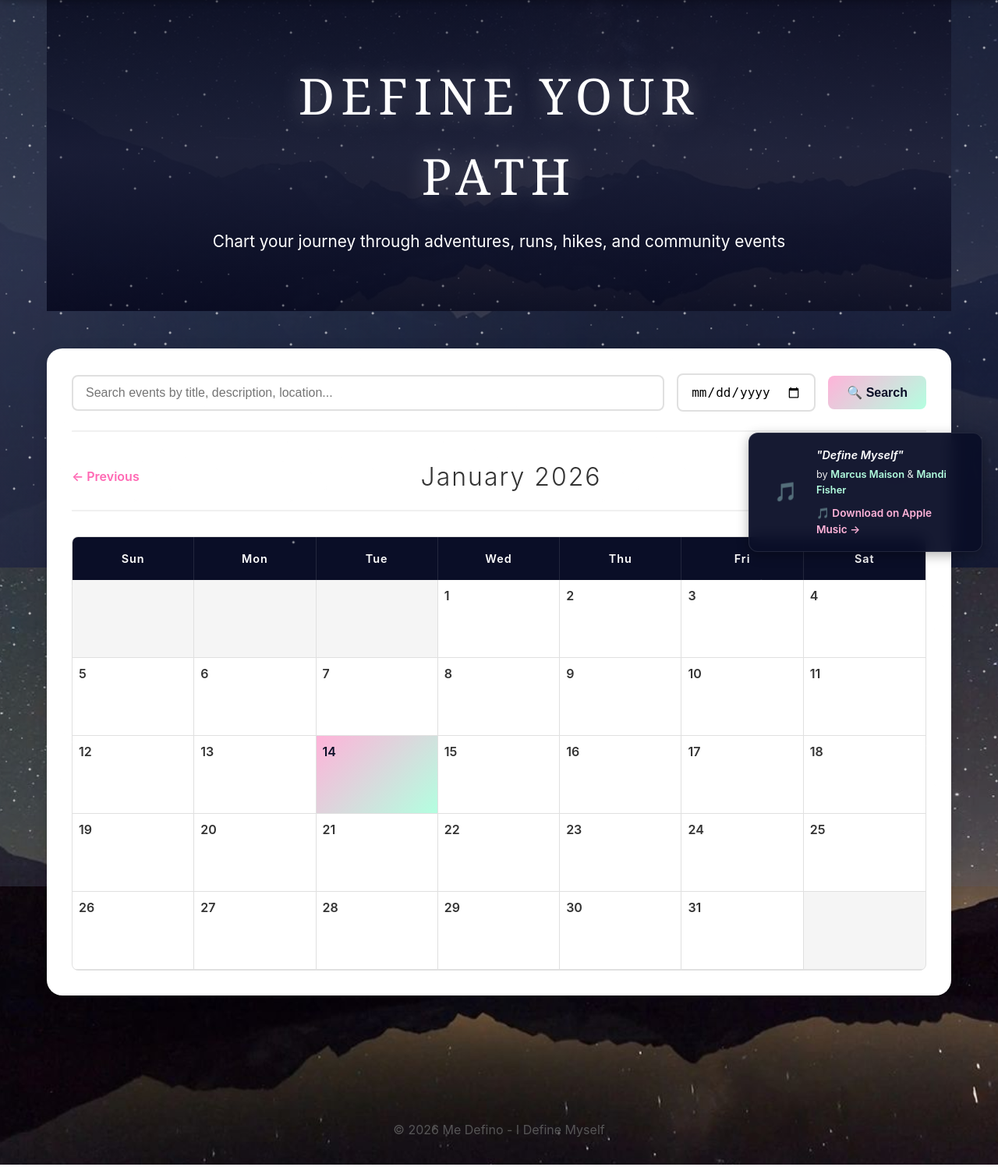
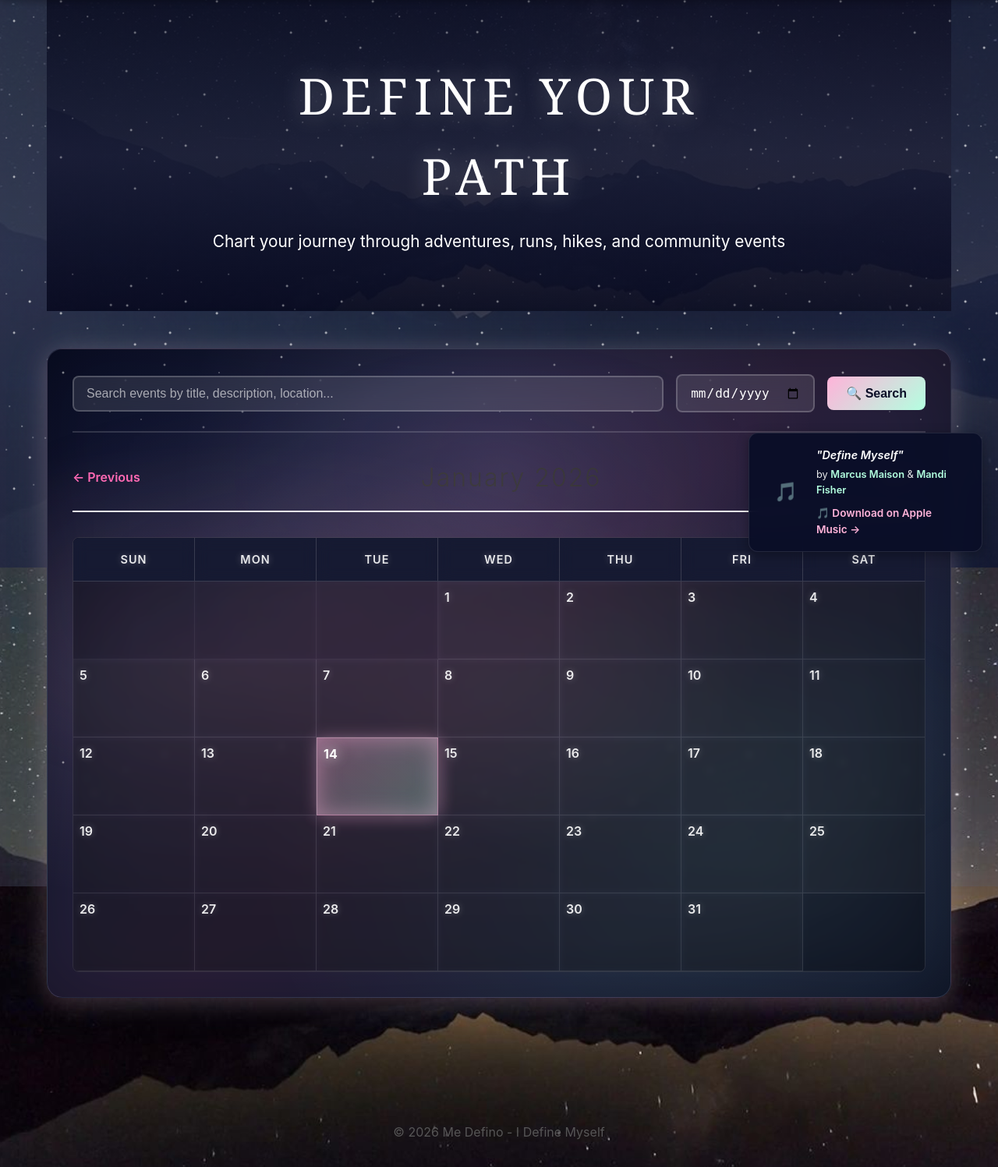
Before and after one commit to deannariddlespur/sisepuede-journal, a Django app: page /define-your-path/ in a window 1280 px wide. Shown: the part 72-1569 px from the top of the page at 78% size. Run offline with Django 5.2, Linux system fonts and the light colour scheme; data that the repository does not hold is empty.

Commit message:
Transform calendar background to Milky Way galaxy theme
- Dark space background with gradient nebula clouds
- Twinkling stars overlay animation
- Pastel pink/mint/lavender nebula effects
- Transparent calendar cells to show galaxy background
- White text with glow effects for visibility
- Glassmorphism effects on search inputs and sections
- Pink planet event dots now stand out beautifully
- Smooth animations for stars and nebula drift

```diff
--- a/entries/static/entries/css/path_calendar.css
+++ b/entries/static/entries/css/path_calendar.css
@@ -48,23 +48,103 @@
     animation: fade-in 1.5s ease-in 0.3s both;
 }
 
-/* Calendar Container */
+/* Calendar Container - Milky Way Theme */
 .calendar-container {
-    background: white;
+    position: relative;
+    background:
+        radial-gradient(ellipse at 20% 50%, rgba(255, 179, 217, 0.15) 0%, transparent 50%),
+        radial-gradient(ellipse at 80% 80%, rgba(179, 255, 224, 0.12) 0%, transparent 50%),
+        radial-gradient(ellipse at 50% 20%, rgba(217, 179, 255, 0.1) 0%, transparent 50%),
+        linear-gradient(135deg, #0a0e27 0%, #1a1f3a 25%, #2a1f3a 50%, #1a1f3a 75%, #0a0e27 100%);
     border-radius: 20px;
     padding: 2rem;
     margin-bottom: 3rem;
-    box-shadow: 0 4px 20px rgba(0, 0, 0, 0.1);
+    box-shadow:
+        0 4px 30px rgba(255, 179, 217, 0.2),
+        0 0 60px rgba(179, 255, 224, 0.1),
+        inset 0 0 100px rgba(0, 0, 0, 0.3);
     width: 100%;
     max-width: 100%;
     overflow-x: auto;
+    border: 1px solid rgba(255, 255, 255, 0.1);
+}
+
+/* Milky Way stars overlay */
+.calendar-container::before {
+    content: '';
+    position: absolute;
+    top: 0;
+    left: 0;
+    right: 0;
+    bottom: 0;
+    background-image:
+        radial-gradient(2px 2px at 20px 30px, rgba(255, 255, 255, 0.8), transparent),
+        radial-gradient(2px 2px at 60px 70px, rgba(255, 255, 255, 0.6), transparent),
+        radial-gradient(1px 1px at 50px 50px, rgba(255, 255, 255, 0.9), transparent),
+        radial-gradient(1px 1px at 80px 80px, rgba(255, 255, 255, 0.7), transparent),
+        radial-gradient(2px 2px at 100px 40px, rgba(255, 255, 255, 0.5), transparent),
+        radial-gradient(1px 1px at 120px 90px, rgba(255, 255, 255, 0.8), transparent),
+        radial-gradient(2px 2px at 150px 20px, rgba(255, 255, 255, 0.6), transparent),
+        radial-gradient(1px 1px at 180px 60px, rgba(255, 255, 255, 0.7), transparent),
+        radial-gradient(2px 2px at 200px 100px, rgba(255, 255, 255, 0.5), transparent),
+        radial-gradient(1px 1px at 220px 30px, rgba(255, 255, 255, 0.9), transparent),
+        radial-gradient(2px 2px at 250px 80px, rgba(255, 255, 255, 0.6), transparent),
+        radial-gradient(1px 1px at 280px 50px, rgba(255, 255, 255, 0.7), transparent),
+        radial-gradient(2px 2px at 300px 10px, rgba(255, 255, 255, 0.8), transparent),
+        radial-gradient(1px 1px at 320px 70px, rgba(255, 255, 255, 0.5), transparent),
+        radial-gradient(2px 2px at 350px 40px, rgba(255, 255, 255, 0.6), transparent),
+        radial-gradient(1px 1px at 380px 90px, rgba(255, 255, 255, 0.7), transparent),
+        radial-gradient(2px 2px at 400px 20px, rgba(255, 255, 255, 0.8), transparent),
+        radial-gradient(1px 1px at 420px 60px, rgba(255, 255, 255, 0.5), transparent),
+        radial-gradient(2px 2px at 450px 100px, rgba(255, 255, 255, 0.6), transparent);
+    background-size: 500px 500px;
+    background-repeat: repeat;
+    opacity: 0.6;
+    animation: twinkle-stars 4s ease-in-out infinite;
+    pointer-events: none;
+    border-radius: 20px;
+}
+
+/* Milky Way nebula clouds */
+.calendar-container::after {
+    content: '';
+    position: absolute;
+    top: 0;
+    left: 0;
+    right: 0;
+    bottom: 0;
+    background:
+        radial-gradient(ellipse 800px 400px at 30% 40%, rgba(255, 179, 217, 0.08) 0%, transparent 70%),
+        radial-gradient(ellipse 600px 300px at 70% 60%, rgba(179, 255, 224, 0.06) 0%, transparent 70%),
+        radial-gradient(ellipse 500px 250px at 50% 20%, rgba(217, 179, 255, 0.05) 0%, transparent 70%);
+    pointer-events: none;
+    border-radius: 20px;
+    animation: nebula-drift 20s ease-in-out infinite;
+}
+
+@keyframes twinkle-stars {
+    0%, 100% { opacity: 0.6; }
+    50% { opacity: 1; }
+}
+
+@keyframes nebula-drift {
+    0%, 100% {
+        transform: translate(0, 0) scale(1);
+        opacity: 1;
+    }
+    50% {
+        transform: translate(10px, -5px) scale(1.05);
+        opacity: 0.8;
+    }
 }
 
 /* Search Section */
 .calendar-search-section {
+    position: relative;
+    z-index: 2;
     margin-bottom: 2rem;
     padding-bottom: 1.5rem;
-    border-bottom: 2px solid #f0f0f0;
+    border-bottom: 2px solid rgba(255, 255, 255, 0.15);
 }
 
 .calendar-search-form {
@@ -82,22 +162,34 @@
     flex: 1;
     min-width: 250px;
     padding: 0.75rem 1rem;
-    border: 2px solid #e0e0e0;
+    background: rgba(255, 255, 255, 0.1);
+    backdrop-filter: blur(10px);
+    border: 2px solid rgba(255, 255, 255, 0.2);
     border-radius: 8px;
     font-size: 1rem;
-    transition: border-color 0.3s;
+    color: white;
+    transition: all 0.3s;
+}
+
+.search-input::placeholder {
+    color: rgba(255, 255, 255, 0.6);
 }
 
 .search-input:focus {
     outline: none;
     border-color: #ffb3d9;
+    background: rgba(255, 255, 255, 0.15);
+    box-shadow: 0 0 20px rgba(255, 179, 217, 0.3);
 }
 
 .search-date-input {
     padding: 0.75rem 1rem;
-    border: 2px solid #e0e0e0;
+    background: rgba(255, 255, 255, 0.1);
+    backdrop-filter: blur(10px);
+    border: 2px solid rgba(255, 255, 255, 0.2);
     border-radius: 8px;
     font-size: 1rem;
+    color: white;
     transition: border-color 0.3s;
 }
 
@@ -169,13 +261,16 @@
 
 /* Calendar Grid */
 .calendar-grid {
+    position: relative;
+    z-index: 2;
     display: flex;
     flex-direction: column;
     gap: 0;
-    background: #e0e0e0;
+    background: rgba(0, 0, 0, 0.2);
+    backdrop-filter: blur(5px);
     border-radius: 8px;
     overflow: hidden;
-    border: 1px solid #e0e0e0;
+    border: 1px solid rgba(255, 255, 255, 0.1);
 }
 
 .calendar-header {
@@ -192,7 +287,13 @@
     font-weight: 600;
     font-size: 0.9rem;
     letter-spacing: 1px;
-    border-right: 1px solid rgba(255, 255, 255, 0.1);
+    text-transform: uppercase;
+    color: rgba(255, 255, 255, 0.9);
+    background: rgba(255, 255, 255, 0.05);
+    backdrop-filter: blur(10px);
+    border-right: 1px solid rgba(255, 255, 255, 0.15);
+    border-bottom: 1px solid rgba(255, 255, 255, 0.15);
+    text-shadow: 0 0 10px rgba(255, 255, 255, 0.3);
 }
 
 .calendar-day-header:last-child {
@@ -206,13 +307,14 @@
 }
 
 .calendar-day {
-    background: white;
+    background: rgba(255, 255, 255, 0.03);
+    backdrop-filter: blur(5px);
     min-height: 100px;
     padding: 0.5rem;
     position: relative;
-    transition: background 0.3s;
-    border-right: 1px solid #e0e0e0;
-    border-bottom: 1px solid #e0e0e0;
+    transition: all 0.3s;
+    border-right: 1px solid rgba(255, 255, 255, 0.1);
+    border-bottom: 1px solid rgba(255, 255, 255, 0.1);
     display: flex;
     flex-direction: column;
     box-sizing: border-box;
@@ -224,27 +326,37 @@
 }
 
 .calendar-day:hover {
-    background: #f8f8f8;
+    background: rgba(255, 255, 255, 0.08);
+    box-shadow: inset 0 0 20px rgba(255, 179, 217, 0.2);
 }
 
 .calendar-day.empty {
-    background: #f5f5f5;
+    background: rgba(0, 0, 0, 0.1);
+    opacity: 0.5;
 }
 
 .calendar-day.today {
-    background: linear-gradient(135deg, #ffb3d9 0%, #b3ffe0 100%);
+    background: linear-gradient(135deg, rgba(255, 179, 217, 0.3) 0%, rgba(179, 255, 224, 0.3) 100%);
+    backdrop-filter: blur(10px);
     font-weight: bold;
+    box-shadow:
+        inset 0 0 30px rgba(255, 179, 217, 0.4),
+        0 0 20px rgba(255, 179, 217, 0.3);
+    border: 1px solid rgba(255, 179, 217, 0.5);
 }
 
 .day-number {
     font-size: 1rem;
     font-weight: 600;
-    color: #333;
+    color: rgba(255, 255, 255, 0.9);
     margin-bottom: 0.5rem;
+    text-shadow: 0 0 10px rgba(255, 255, 255, 0.3);
 }
 
 .calendar-day.today .day-number {
-    color: #0a0e27;
+    color: white;
+    text-shadow: 0 0 15px rgba(255, 255, 255, 0.8);
+    font-weight: 700;
 }
 
 .day-events {
@@ -316,11 +428,12 @@
 
 .upcoming-events-section .section-title,
 .past-events-section .section-title {
-    color: #0a0e27;
+    color: rgba(255, 255, 255, 0.95);
     font-size: 2.5rem;
     font-weight: 300;
     letter-spacing: 2px;
     margin-bottom: 2rem;
+    text-shadow: 0 0 20px rgba(255, 255, 255, 0.5);
     text-align: center;
     padding-bottom: 1rem;
     border-bottom: 2px solid #ffb3d9;
```
